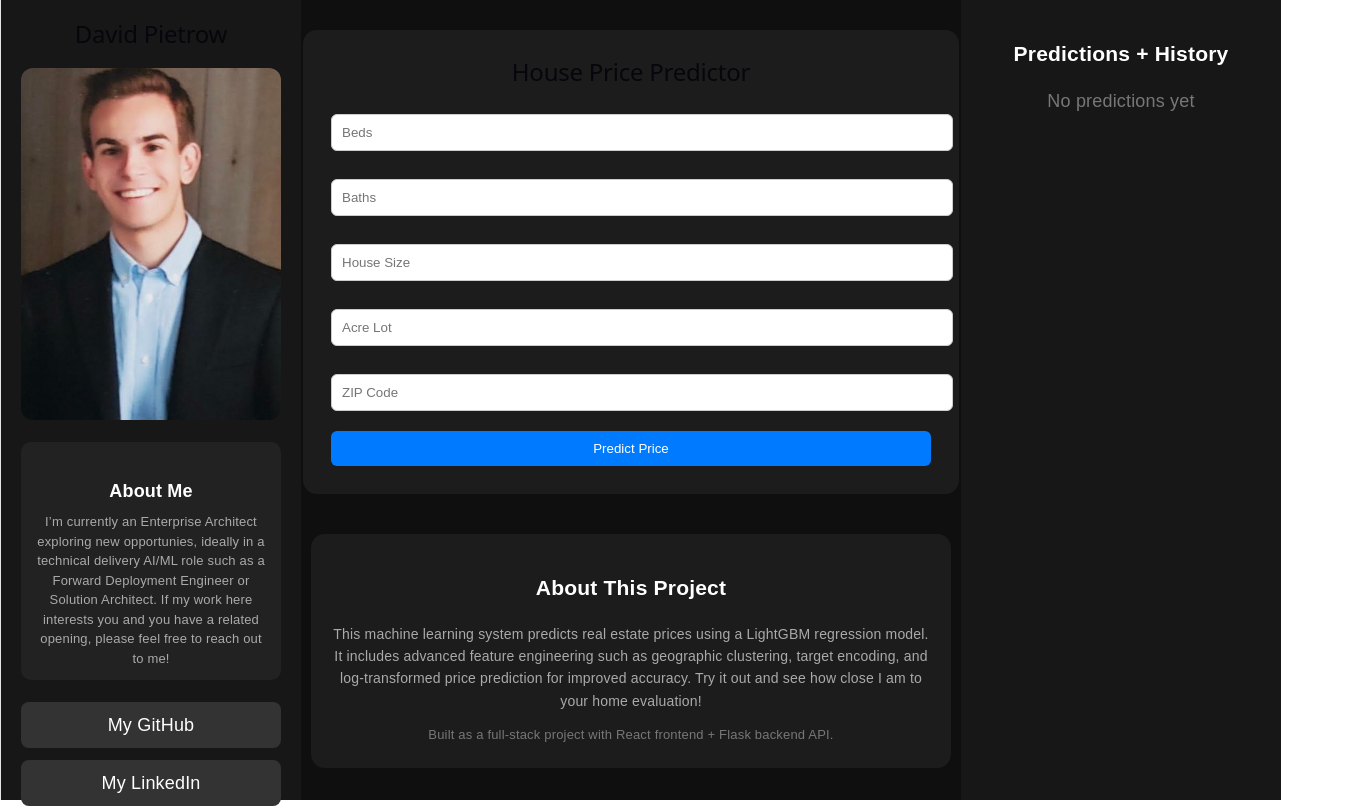
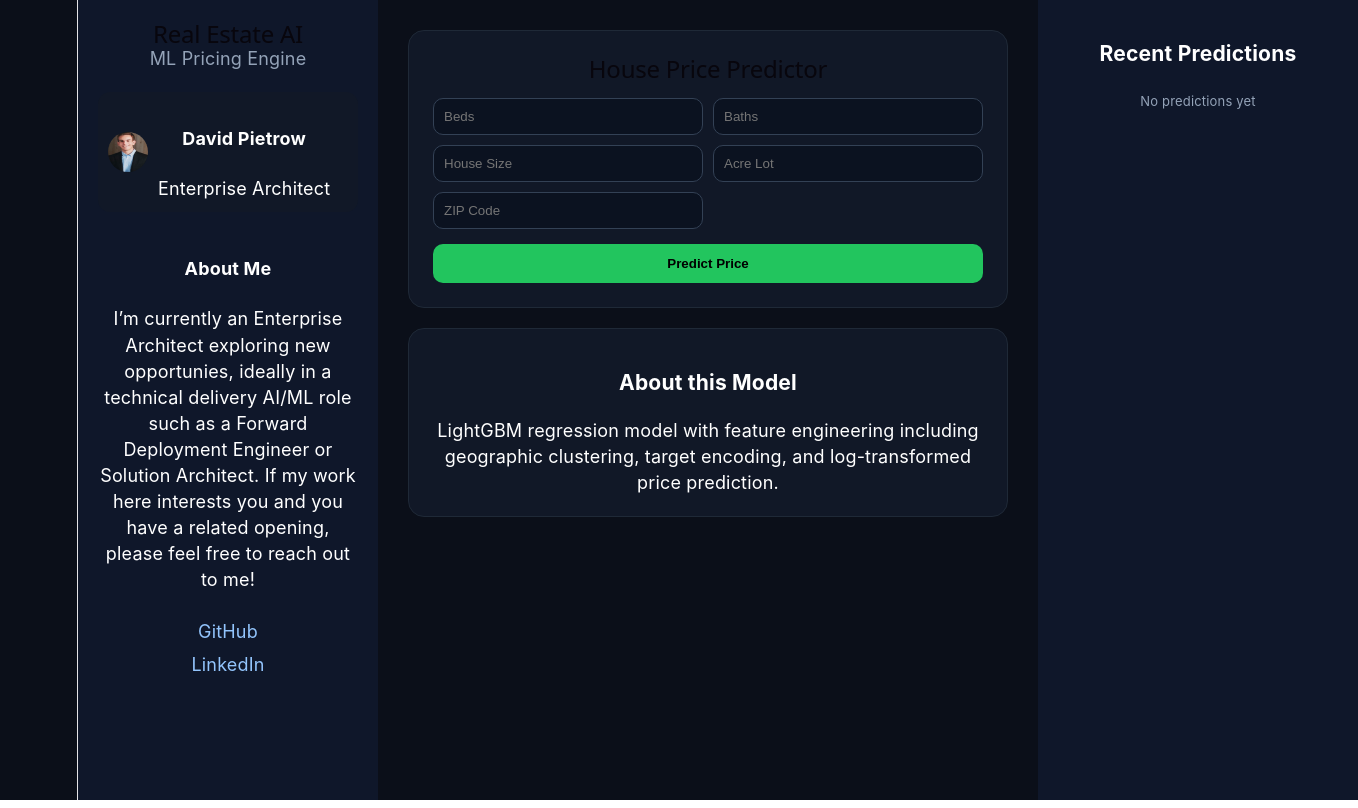
Before and after one commit to DPietrow/RealEstateModel, a React (Vite) app in the folder house-ui/: page / in a window 1280 px wide. Shown: the top 808 px of the page, 1358 px wide, since content can reach past the window. Built offline with nearby package versions, Linux system fonts and the light colour scheme.

Commit message:
html and react upgrades

```diff
--- a/house-ui/src/App.css
+++ b/house-ui/src/App.css
@@ -1,122 +1,166 @@
-/* ================= DESKTOP DEFAULT ================= */
+html, body {
+  margin: 0;
+  padding: 0;
+  background: #0b0f19;
+  font-family: Inter, Arial, sans-serif;
+  color: white;
+}
+
+/* LAYOUT */
 .app {
   display: flex;
   height: 100vh;
   width: 100vw;
-  background-color: #0f0f10;
-  color: white;
-  font-family: Arial;
 }
 
-/* keep your existing structure */
+/* LEFT SIDEBAR */
 .sidebar {
   width: 260px;
-  background-color: #171717;
+  background: #0f172a;
   padding: 20px;
   display: flex;
   flex-direction: column;
-  gap: 12px;
-}
-
-.main {
-  flex: 1;
-  display: flex;
-  flex-direction: column;
-  align-items: center;
-  padding: 30px;
   gap: 20px;
 }
 
-.rightSidebar {
+.brand p {
+  color: #94a3b8;
+  margin-top: -10px;
+}
+
+.profileCard {
+  display: flex;
+  gap: 10px;
+  align-items: center;
+  background: #111827;
+  padding: 10px;
+  border-radius: 12px;
+}
+
+.profileCard img {
+  width: 40px;
+  height: 40px;
+  border-radius: 50%;
+}
+
+.links a {
+  display: block;
+  color: #93c5fd;
+  text-decoration: none;
+  margin: 6px 0;
+}
+
+/* MAIN */
+.main {
+  flex: 1;
+  padding: 30px;
+  display: flex;
+  flex-direction: column;
+  gap: 20px;
+  overflow-y: auto;
+}
+
+/* RIGHT */
+.right {
   width: 280px;
-  background-color: #171717;
+  background: #0f172a;
   padding: 20px;
   overflow-y: auto;
 }
 
-/* ================= MOBILE SCROLL STACK ================= */
+/* CARDS */
+.card {
+  background: #111827;
+  padding: 20px;
+  border-radius: 16px;
+  border: 1px solid #1f2937;
+}
+
+/* HERO */
+.hero {
+  padding: 24px;
+}
+
+/* GRID INPUTS */
+.grid {
+  display: grid;
+  grid-template-columns: 1fr 1fr;
+  gap: 10px;
+  margin: 15px 0;
+}
+
+/* INPUTS */
+input {
+  padding: 10px;
+  border-radius: 10px;
+  border: 1px solid #334155;
+  background: #0b1220;
+  color: white;
+}
+
+/* BUTTON */
+button {
+  width: 100%;
+  padding: 12px;
+  border-radius: 10px;
+  border: none;
+  background: #22c55e;
+  color: black;
+  font-weight: bold;
+  cursor: pointer;
+}
+
+button:disabled {
+  opacity: 0.5;
+}
+
+/* RESULT */
+.resultCard .price {
+  font-size: 28px;
+  margin: 10px 0;
+  color: #22c55e;
+}
+
+.bar {
+  height: 6px;
+  background: #1f2937;
+  border-radius: 10px;
+  overflow: hidden;
+}
+
+.bar div {
+  height: 100%;
+  background: #22c55e;
+}
+
+/* HISTORY */
+.historyItem {
+  display: flex;
+  justify-content: space-between;
+  padding: 10px;
+  background: #111827;
+  margin-top: 10px;
+  border-radius: 10px;
+}
+
+/* TEXT */
+.muted {
+  color: #94a3b8;
+  font-size: 13px;
+}
+
+/* MOBILE */
 @media (max-width: 768px) {
-
   .app {
     flex-direction: column;
     height: auto;
   }
 
-  .sidebar,
-  .main,
-  .rightSidebar {
+  .sidebar, .right {
     width: 100%;
-    height: auto;
   }
 
-  .sidebar {
-    order: 1;
-  }
-
-  .main {
-    order: 2;
-  }
-
-  .main,
-  .sidebar,
-  .rightSidebar {
-    padding: 16px;
-  }
-
-  input, button {
-    font-size: 16px;
+  .grid {
+    grid-template-columns: 1fr;
   }
 }
-
-html, body {
-  margin: 0;
-  padding: 0;
-  width: 100%;
-  height: 100%;
-  background-color: #0f0f10;
-}
-
-#root {
-  width: 100%;
-  height: 100%;
-}
-
-input {
-  display: block;
-  width: 100%;
-  padding: 10px;
-  margin: 8px 0;
-  border: 1px solid #ccc;
-  border-radius: 6px;
-}
-
-button {
-  padding: 10px 15px;
-  border: none;
-  background: #007bff;
-  color: white;
-  border-radius: 6px;
-  cursor: pointer;
-}
-
-button:disabled {
-  background: #999;
-}
-
-@media (max-width: 768px) {
-  .main {
-    margin-left: 0 !important;
-    flex-direction: column;
-    padding: 15px;
-  }
-
-  .resultCard {
-    width: 100% !important;
-    position: relative !important;
-    top: auto !important;
-  }
-
-  input, button {
-    font-size: 16px;
-  }
-}
--- a/house-ui/src/App.jsx
+++ b/house-ui/src/App.jsx
@@ -74,243 +74,101 @@ export default function App() {
   return (
     <div className="app">
 
-     {/* ================= LEFT SIDEBAR ================= */}
+      {/* LEFT NAV */}
       <div className="sidebar">
-  <h2>David Pietrow</h2>
+        <div className="brand">
+          <h2>Real Estate AI</h2>
+          <p>ML Pricing Engine</p>
+        </div>
 
-  {/* PORTRAIT */}
-  <img src="/portrait2.jpg" style={styles.avatar} />
+        {/* PROFILE CARD */}
+        <div className="profileCard">
+          <img src="/portrait2.jpg" alt="profile" />
+          <div>
+            <h4>David Pietrow</h4>
+            <p>Enterprise Architect</p>
+          </div>
+        </div>
 
-  {/* ABOUT ME SECTION */}
-  <div style={styles.aboutBox}>
-    <h4 style={{ marginBottom: "8px" }}>About Me</h4>
-
-    <p style={{ fontSize: "13px", color: "#aaa", lineHeight: "1.5" }}>
+        {/* ABOUT ME */}
+        <div className="aboutCard">
+          <h4>About Me</h4>
+          <p>
             I’m currently an Enterprise Architect exploring new opportunies,
-      ideally in a technical delivery AI/ML role such as a Forward Deployment Engineer or Solution Architect. If my work here
-      interests you and you have a related opening, please feel free to reach out to me!
+            ideally in a technical delivery AI/ML role such as a Forward Deployment Engineer or Solution Architect.
+            If my work here interests you and you have a related opening, please feel free to reach out to me!
           </p>
         </div>
 
         {/* LINKS */}
-  <a style={styles.link} href="https://github.com/DPietrow/RealEstateModel/tree/dev" target="_blank">
-    My GitHub
-  </a>
-
-  <a style={styles.link} href="https://www.linkedin.com/in/david-pietrow/" target="_blank">
-    My LinkedIn
-  </a>
-
-  <a style={styles.link} href="https://linktr.ee" target="_blank">
-    You can find my other projects here
-  </a>
+        <div className="links">
+          <a href="https://github.com/DPietrow/RealEstateModel/tree/dev">GitHub</a>
+          <a href="https://www.linkedin.com/in/david-pietrow/">LinkedIn</a>
+        </div>
       </div>
 
-      {/* ================= MAIN CENTER ================= */}
+      {/* MAIN */}
       <div className="main">
 
-  {/* FORM CARD */}
-  <div style={styles.card}>
+        {/* HERO INPUT CARD */}
+        <div className="card hero">
           <h2>House Price Predictor</h2>
 
-    <input
-      name="bed"
-      placeholder="Beds"
-      value={form.bed}
-      onChange={handleChange}
-    />
-
-    <input
-      name="bath"
-      placeholder="Baths"
-      value={form.bath}
-      onChange={handleChange}
-    />
-
-    <input
-      name="house_size"
-      placeholder="House Size"
-      value={form.house_size}
-      onChange={handleChange}
-    />
-
-    <input
-      name="acre_lot"
-      placeholder="Acre Lot"
-      value={form.acre_lot}
-      onChange={handleChange}
-    />
-
-    <input
-      name="zip_code"
-      placeholder="ZIP Code"
-      value={form.zip_code}
-      onChange={handleChange}
-    />
+          <div className="grid">
+            <input name="bed" placeholder="Beds" value={form.bed} onChange={handleChange} />
+            <input name="bath" placeholder="Baths" value={form.bath} onChange={handleChange} />
+            <input name="house_size" placeholder="House Size" value={form.house_size} onChange={handleChange} />
+            <input name="acre_lot" placeholder="Acre Lot" value={form.acre_lot} onChange={handleChange} />
+            <input name="zip_code" placeholder="ZIP Code" value={form.zip_code} onChange={handleChange} />
+          </div>
 
           <button onClick={handleSubmit} disabled={loading}>
             {loading ? "Predicting..." : "Predict Price"}
           </button>
         </div>
 
-  {/* PROJECT DESCRIPTION CARD (SEPARATE) */}
-  <div style={styles.descriptionCard}>
-    <h3> About This Project</h3>
+        {/* RESULT CARD */}
+        {result && (
+          <div className="card resultCard">
+            <h3>Prediction</h3>
+            <div className="price">
+              ${Number(result).toLocaleString()}
+            </div>
 
-    <p style={{ color: "#aaa", lineHeight: "1.6", fontSize: "14px" }}>
-      This machine learning system predicts real estate prices using a LightGBM regression model.
-      It includes advanced feature engineering such as geographic clustering, target encoding,
-      and log-transformed price prediction for improved accuracy.
-      Try it out and see how close I am to your home evaluation!
+            <div className="bar">
+              <div style={{ width: `${confidence}%` }} />
+            </div>
+
+            <p className="muted">{confidence}% model confidence</p>
+          </div>
+        )}
+
+        {/* DESCRIPTION */}
+        <div className="card">
+          <h3>About this Model</h3>
+          <p>
+            LightGBM regression model with feature engineering including geographic clustering,
+            target encoding, and log-transformed price prediction.
           </p>
+        </div>
+      </div>
 
-    <p style={{ color: "#777", fontSize: "13px", marginTop: "10px" }}>
-      Built as a full-stack project with React frontend + Flask backend API.
-    </p>
+      {/* RIGHT PANEL */}
+      <div className="right">
+        <h3>Recent Predictions</h3>
+
+        {history.length === 0 && (
+          <p className="muted">No predictions yet</p>
+        )}
+
+        {history.map((h) => (
+          <div key={h.id} className="historyItem">
+            <div>${Number(h.price).toLocaleString()}</div>
+            <span>{h.confidence}%</span>
+          </div>
+        ))}
       </div>
 
     </div>
-      {/* ================= RIGHT SIDEBAR (HISTORY) ================= */}
-      <div className="rightSidebar">
-        <h3>Predictions + History </h3>
-
-        {history.length === 0 && (
-          <p style={{ color: "#777" }}>No predictions yet</p>
-        )}
-
-        {history.map((item) => (
-          <div key={item.id} style={styles.historyItem}>
-            <div style={{ fontWeight: "bold" }}>
-              ${Number(item.price).toLocaleString()}
-            </div>
-            <div style={{ fontSize: "12px", color: "#aaa" }}>
-              {item.confidence}% confidence
-            </div>
-          </div>
-        ))}
-
-        {result && (
-          <div style={styles.currentResult}>
-            <h4>Latest</h4>
-            <div style={{ color: "#4ade80", fontSize: "18px" }}>
-              ${Number(result).toLocaleString()}
-            </div>
-            <div style={styles.barOuter}>
-              <div
-                style={{
-                  ...styles.barInner,
-                  width: `${confidence}%`
-                }}
-              />
-            </div>
-          </div>
-        )}
-      </div>
-    </div>
   );
 }
-
-/* ================= STYLES ================= */
-const styles = {
-  app: {
-    display: "flex",
-    height: "100vh",
-    width: "100vw",
-    backgroundColor: "#0f0f10",
-    color: "white",
-    fontFamily: "Arial"
-  },
-  descriptionCard: {
-  width: "100%",
-  maxWidth: "750px",
-  backgroundColor: "#1c1c1c",
-  padding: "20px",
-  borderRadius: "14px",
-  color: "white",
-  marginTop: "20px"
-},
-aboutBox: {
-  backgroundColor: "#222",
-  padding: "12px",
-  borderRadius: "10px",
-  marginTop: "10px",
-  marginBottom: "10px"
-},
-
-  sidebar: {
-    width: "260px",
-    backgroundColor: "#171717",
-    padding: "20px",
-    display: "flex",
-    flexDirection: "column",
-    gap: "12px"
-  },
-
-  rightSidebar: {
-    width: "280px",
-    backgroundColor: "#171717",
-    padding: "20px",
-    overflowY: "auto"
-  },
-
-  main: {
-  flex: 1,
-  display: "flex",
-  flexDirection: "column",   // 🔥 THIS FIXES IT
-  alignItems: "center",
-  padding: "30px",
-  gap: "20px"
-},
-
-  card: {
-    width: "100%",
-    maxWidth: "750px",
-    backgroundColor: "#1c1c1c",
-    padding: "28px",
-    borderRadius: "14px",
-    display: "flex",
-    flexDirection: "column",
-    gap: "12px"
-  },
-
-  link: {
-    backgroundColor: "#333",
-    padding: "10px",
-    borderRadius: "8px",
-    color: "white",
-    textDecoration: "none",
-    textAlign: "center"
-  },
-
-  avatar: {
-    width: "100%",
-    borderRadius: "12px"
-  },
-
-  historyItem: {
-    backgroundColor: "#222",
-    padding: "10px",
-    borderRadius: "8px",
-    marginTop: "8px"
-  },
-
-  currentResult: {
-    marginTop: "20px",
-    padding: "12px",
-    backgroundColor: "#222",
-    borderRadius: "8px"
-  },
-
-  barOuter: {
-    height: "6px",
-    backgroundColor: "#333",
-    borderRadius: "4px",
-    marginTop: "6px"
-  },
-
-  barInner: {
-    height: "100%",
-    backgroundColor: "#4ade80",
-    borderRadius: "4px"
-  }
-};
```
Lines whose indentation alone changed are shown as unchanged.
